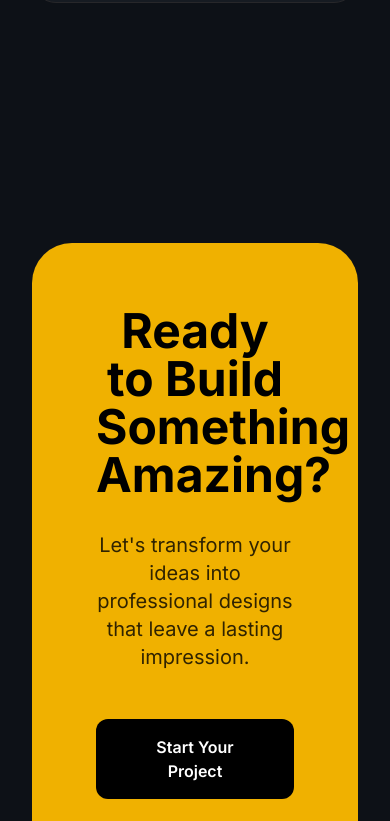
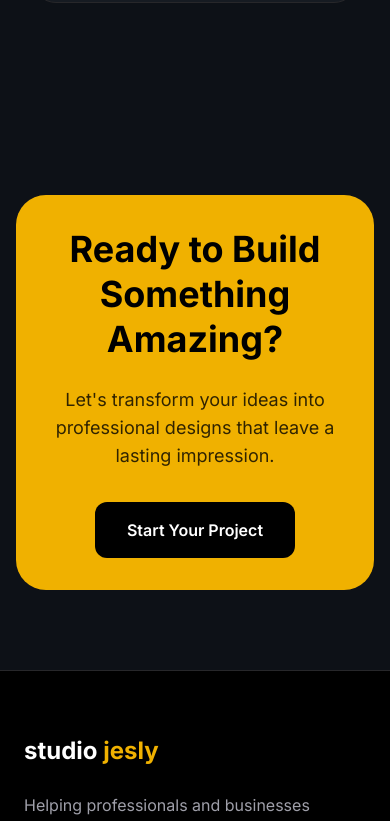
Before and after one commit to MTejaswini02/Studio-Jesly, a React (Vite) app in the folder Frontend/: page / in a window 390 px wide. Shown: the part 5465-6286 px from the top of the page. Built offline with nearby package versions, Linux system fonts and the light colour scheme; no server answers.

Commit message:
Fix mobile CTA responsiveness

```diff
--- a/Frontend/src/components/CTA/CTA.jsx
+++ b/Frontend/src/components/CTA/CTA.jsx
@@ -4,17 +4,17 @@ function CTA() {
 
   return (
 
-    <section className="bg-[#0D1117] py-32 px-8">
+    <section className="bg-[#0D1117] py-20 sm:py-24 lg:py-32 px-4 sm:px-6 lg:px-8">
 
-      <div className="max-w-5xl mx-auto rounded-[40px] bg-yellow-500 p-16 text-center">
+      <div className="max-w-5xl mx-auto rounded-[30px] sm:rounded-[40px] bg-yellow-500 p-8 sm:p-12 lg:p-16 text-center">
 
-        <h2 className="text-5xl font-bold text-black">
+        <h2 className="text-4xl sm:text-5xl lg:text-6xl font-bold text-black leading-tight break-words">
 
           Ready to Build Something Amazing?
 
         </h2>
 
-        <p className="text-black/80 mt-8 text-xl">
+        <p className="text-black/80 mt-6 sm:mt-8 text-lg sm:text-xl max-w-3xl mx-auto">
 
           Let's transform your ideas into professional designs that leave a lasting impression.
 
@@ -24,7 +24,7 @@ function CTA() {
 
           to="/signup"
 
-          className="inline-block mt-12 bg-black text-white px-10 py-4 rounded-xl font-semibold hover:scale-105 duration-300"
+          className="inline-block mt-8 sm:mt-12 bg-black text-white px-8 sm:px-10 py-4 rounded-xl font-semibold hover:scale-105 duration-300"
 
         >
 
```
